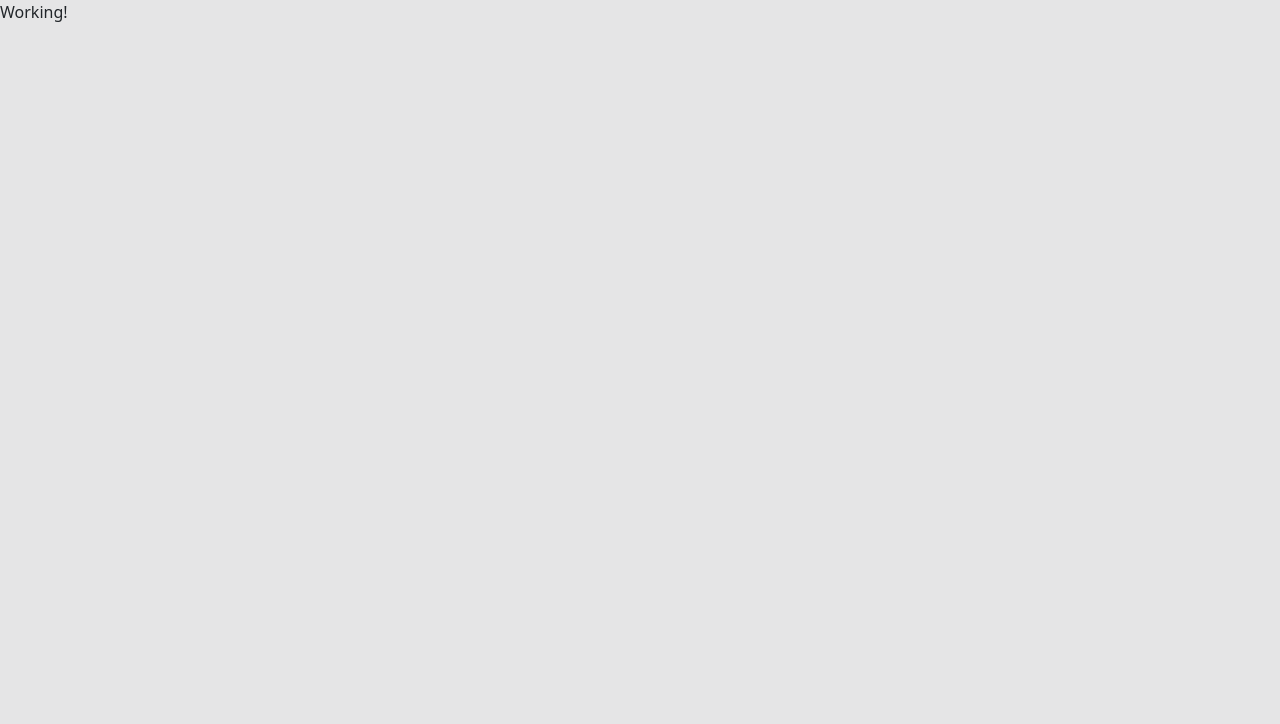
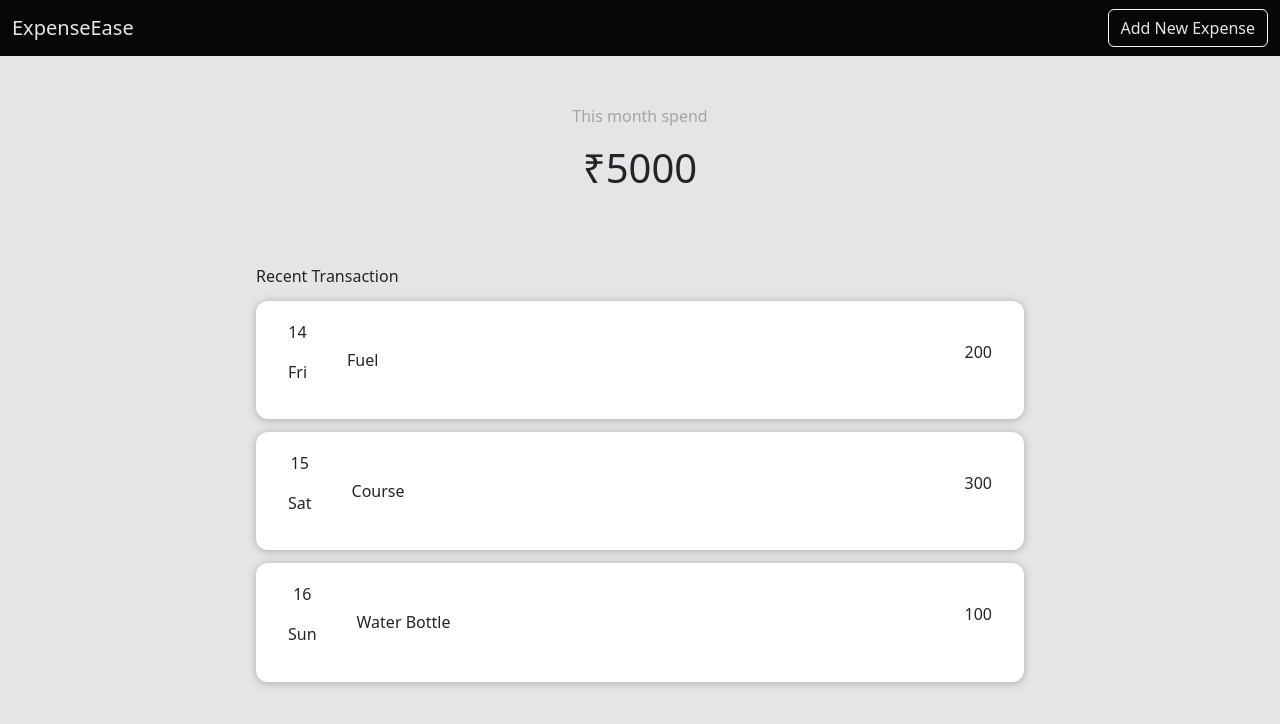
Before and after one commit to Ashishrath/ExpenseEase, a React (Create React App) app: page / in a window 1280 px wide. Shown: the top 724 px of the page. Built offline with nearby package versions, Linux system fonts and the light colour scheme.

Commit message:
End Of Day 1

```diff
--- a/src/App.js
+++ b/src/App.js
@@ -1,8 +1,42 @@
+import React from "react";
+
+import NavBar from "./components/NavBar/NavBar";
+import TotalExpenses from "./components/TotalExpense/TotalExpenses";
+import Expenses from "./components/Expenses/Expenses";
+
+const DUMMY_EXPENSES = [
+  {
+    id: 'e1',
+    date: new Date(2020, 7, 14),
+    title: 'Fuel',
+    amount: 200.00,
+  },
+  { id: 'e2',
+  date: new Date(2020, 7, 15),
+  title: 'Course',
+  amount: 300.00, },
+  {
+    id: 'e3',
+    date: new Date(2020, 7, 16),
+    title: 'Water Bottle',
+    amount: 100.00,
+  },
+  {
+    id: 'e4',
+    date: new Date(2020, 7, 17),
+    title: 'Food',
+    amount: 500.00,
+  },
+];
 
 
 function App() {
   return (
-    <p>Working!</p>
+    <div>
+      <NavBar />
+      <TotalExpenses />
+      <Expenses transaction={DUMMY_EXPENSES}/>
+    </div>
   );
 }
 
--- /dev/null
+++ b/src/components/Cards/Cards.css
@@ -0,0 +1,4 @@
+.card {
+    border-radius: 12px;
+    box-shadow: 0 1px 8px rgba(0, 0, 0, 0.25);
+  }
--- /dev/null
+++ b/src/components/Expenses/Expenses.css
@@ -0,0 +1,40 @@
+.inner {
+    display: flex;
+    align-items: center;
+    justify-content: space-between;
+}
+
+.transaction-list {
+    margin: .8rem 0;
+    padding: 0.2rem 1rem 0.2rem;
+    display: flex;
+    justify-content: space-between;
+    background-color: white;
+    border-radius: 12px;
+    box-shadow: 0 1px 8px rgba(0, 0, 0, 0.25);
+}
+
+.date {
+    display: grid;
+    grid-template-columns: 1fr;
+    grid-template-rows: 1fr 1fr;
+    justify-items: center;
+    padding: 1rem;
+    margin-right: .5rem;
+}
+
+.title p {
+    display: flex;
+    justify-content: center;
+    align-items: center;
+    padding: 1rem;
+    margin-bottom: 0;
+}
+
+.price {
+    display: flex;
+    justify-content: center;
+    align-items: center;
+    justify-content: flex-end;
+    padding: 1rem;
+}
--- /dev/null
+++ b/src/components/Expenses/Expenses.js
@@ -0,0 +1,44 @@
+import React from "react";
+
+import "../TotalExpense/TotalExpenses.css";
+import "./Expenses.css";
+import TransactionItem from "./TransactionItem";
+
+const dayName = [
+     'Sun',
+     'Mon',
+     'Tue',
+     'Wed',
+     'Thu',
+     'Fri',
+     'Sat',
+];
+
+const Expenses = (props) => {
+  return (
+    <div className="expenses">
+      <label>Recent Transaction</label>
+
+      <TransactionItem
+        date={props.transaction[0].date.getDate()}
+        day={dayName[props.transaction[0].date.getDay()]}
+        title={props.transaction[0].title}
+        price={props.transaction[0].amount}
+      />
+      <TransactionItem
+        date={props.transaction[1].date.getDate()}
+        day={dayName[props.transaction[1].date.getDay()]}
+        title={props.transaction[1].title}
+        price={props.transaction[1].amount}
+      />
+      <TransactionItem
+        date={props.transaction[2].date.getDate()}
+        day={dayName[props.transaction[2].date.getDay()]}
+        title={props.transaction[2].title}
+        price={props.transaction[2].amount}
+      />
+    </div>
+  );
+};
+
+export default Expenses;
--- /dev/null
+++ b/src/components/Expenses/TransactionItem.js
@@ -0,0 +1,24 @@
+import React from "react";
+
+import "./Expenses";
+
+const TransactionItem = (props) => {
+  return (
+    <div className="transaction-list">
+      <div className="inner">
+        <div className="date">
+          <p>{props.date}</p>
+          <p>{props.day}</p>
+        </div>
+        <div className="title">
+          <p>{props.title}</p>
+        </div>
+      </div>
+      <div className="price">
+        <p>{props.price}</p>
+      </div>
+    </div>
+  );
+};
+
+export default TransactionItem;
--- /dev/null
+++ b/src/components/NavBar/NavBar.css
@@ -0,0 +1,17 @@
+.custom-navbar {
+    background-color: #070707; /* Your custom color here */
+  }
+
+  /* Customize the color of the navbar links */
+  .custom-navbar .navbar-nav .nav-link {
+    color: #E5E5E6; /* Text color for the links */
+  }
+
+  /* Customize the color of the brand/logo */
+  .custom-navbar .navbar-brand {
+    color: #E5E5E6; /* Text color for the brand/logo */
+  }
+
+  .btn_custom {
+    color: #E5E5E6;
+  }
--- /dev/null
+++ b/src/components/NavBar/NavBar.js
@@ -0,0 +1,20 @@
+import React from "react";
+
+import './NavBar.css';
+
+const NavBar = () => {
+  return (
+    <nav className="navbar navbar-expand-lg custom-navbar">
+      <div className="container-fluid">
+        <a className="navbar-brand" href="#">
+          ExpenseEase
+        </a>
+        <button className="btn btn-outline-light btn_custom" type="button">
+          Add New Expense
+        </button>
+      </div>
+    </nav>
+  );
+};
+
+export default NavBar;
--- /dev/null
+++ b/src/components/TotalExpense/TotalExpenses.css
@@ -0,0 +1,15 @@
+.expenses {
+    padding: 1rem;
+    margin: 2rem auto;
+    width: 50rem;
+    max-width: 95%;
+  }
+
+.expense-label {
+    display: flex;
+    justify-content: center;
+}
+
+.label {
+    color: #A4A5A7;
+}
--- /dev/null
+++ b/src/components/TotalExpense/TotalExpenses.js
@@ -0,0 +1,17 @@
+import React from "react";
+
+import './TotalExpenses.css';
+
+const TotalExpenses = () => {
+    return (
+        <div className="expenses">
+            <div className="container-fluid">
+            <p className="expense-label label">This month spend</p>
+            <h1 className="expense-label">₹5000</h1>
+            </div>
+
+        </div>
+    );
+}
+
+export default TotalExpenses;
```
Also changed, not shown: src/components/Cards/Cards.js (added, +11 -0 lines).
